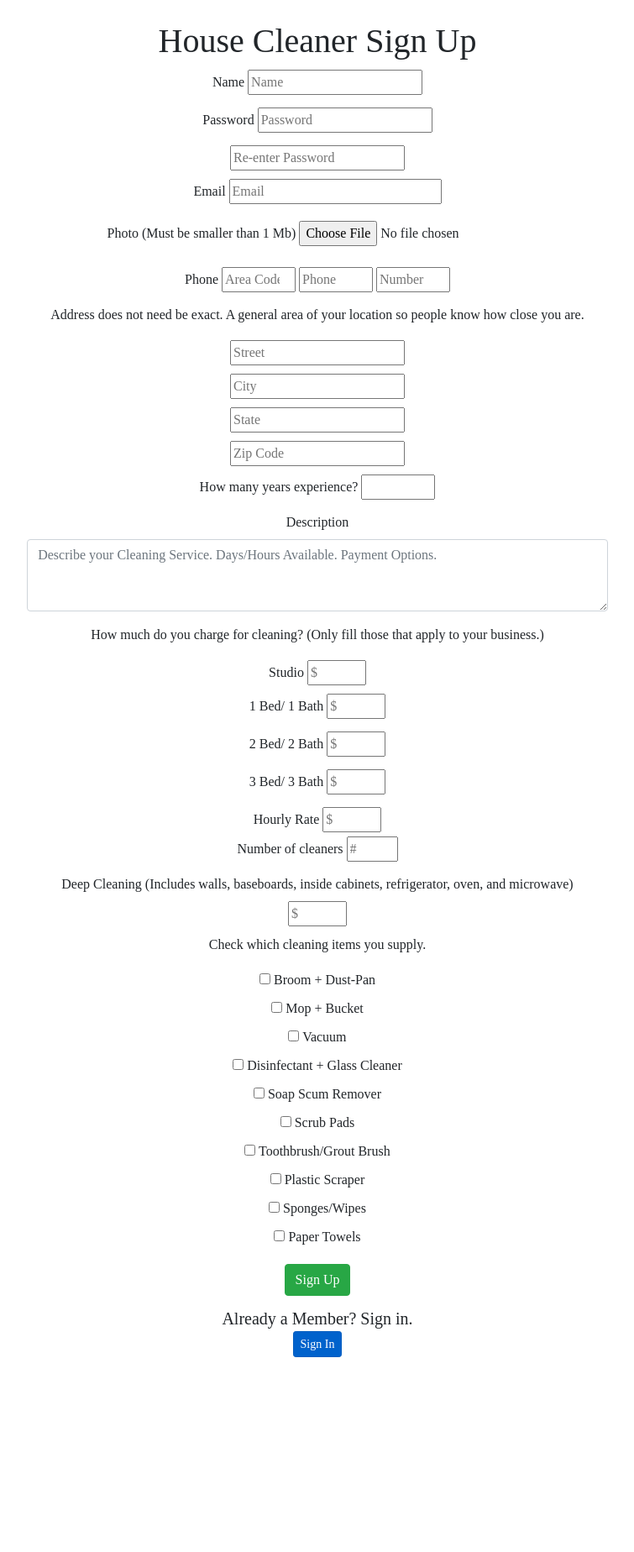
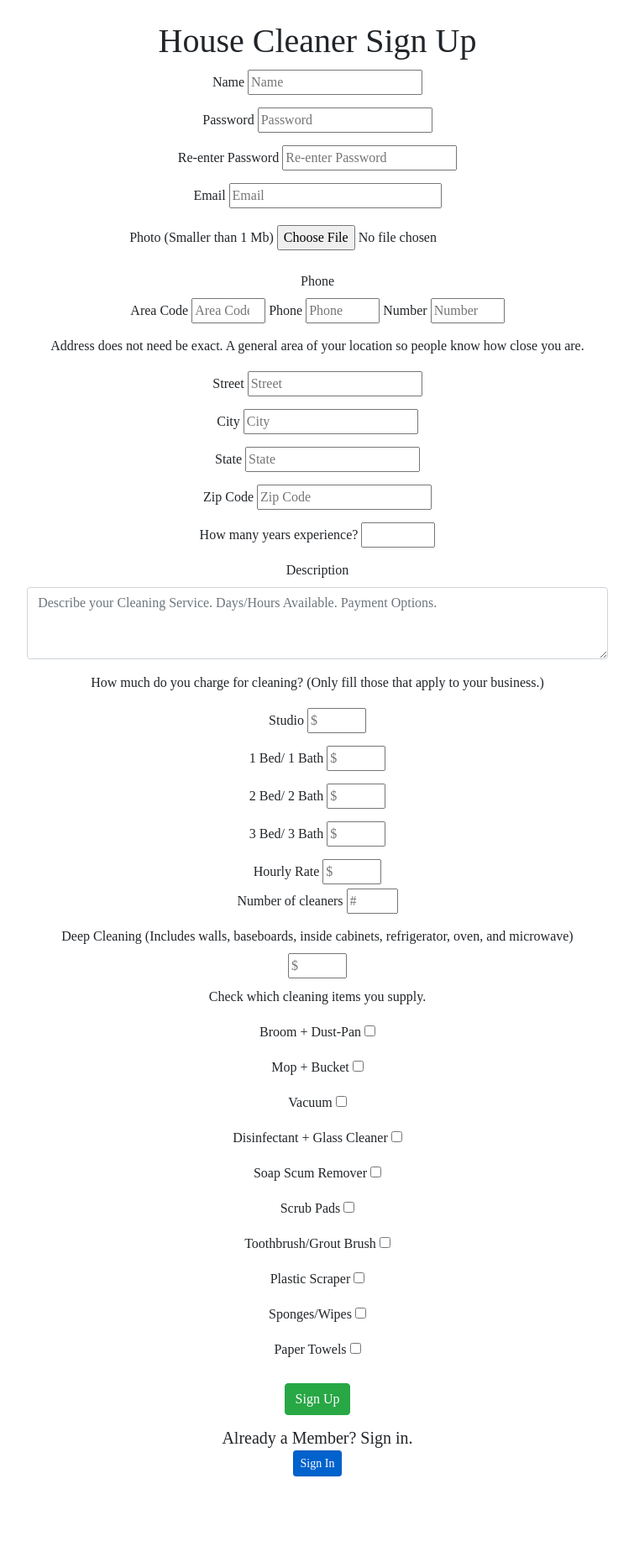
Before and after one commit to russell305/housekeeping, a Flask app: template templates/signup.html in a window 1280 px wide. Shown: the whole page at 84% size, without its empty margins (262-1017 px from the left). Before the commit the page ends 1616 px from the top, so only its background shows below. Run offline with Flask 2, Linux system fonts and the light colour scheme; the template is opened without the code that fills it, so the values that code supplies are empty; some libraries are stand-ins or nearby versions.

Commit message:
labeled form

```diff
--- a/application.py
+++ b/application.py
@@ -13,9 +13,9 @@ import json #for Python to Javascript
 import requests #for JSON
 import hashlib #password
 import re  #regex
-# from flask_seasurf import SeaSurf
 from flask_sslify import SSLify
 # from flask_talisman import Talisman # https  use this instead SSLify
+# from flask_seasurf import SeaSurf # goes with talisman
 
 app = Flask(__name__) # Instantiate a new web application called `app`, with `__name__` representing the current file
 # Talisman(app)
@@ -113,7 +113,7 @@ def index():
 			}
 		index=index+1
 		houseclean_list.append(houseclean_data)
-		print ("houseclean_data",houseclean_data["description"])
+		# print ("houseclean_data",houseclean_data["description"])
 	return render_template("index.html", houseclean_list=houseclean_list )
 
 @app.route("/signup", methods = ["POST"]) #way to get sign in from index to sign-up page
@@ -149,7 +149,7 @@ def user():
 		return "name and password dont match"
 	else:
 		user = db.execute("SELECT * FROM houseclean7 WHERE name = :name AND password = :password", {"name": name, "password": password}).fetchall()
-	print ("user",user)
+	# print ("user",user)
 	return render_template("user.html", user=user)
 
 @app.route('/ipn/',methods=['POST'])
@@ -193,10 +193,15 @@ def uploader():
 
 @app.route('/uploader2', methods = ['GET', 'POST'])
 def uploader2():
-	print ("image",session['image'])
+	# print ("image",session['image'])
 	db.execute("INSERT INTO photos(image) VALUES (:image)", {"image":session['image']})
 	db.commit()
 	return 'file uploaded successfully'
+
+@app.route('/hi', methods = ['GET', 'POST'])
+def hi():
+
+	return 'hi tehre'
 
 
 @app.route("/signup_check", methods = ["POST"])
--- a/templates/index.html
+++ b/templates/index.html
@@ -307,6 +307,7 @@ var map = new google.maps.Map(document.getElementById('map'), {
 												'</div>'+
 												'<div class="col-md-3">'+
 														'<p id = "column-title">Phone</p>'+
+													// '	action="{{ url_for("hi") }}"'+
 														'<a href='+"tel:"+houseclean_list[i]['phone']+' itemprop="telephone" >'+"Press to Call "+houseclean_list[i]['phone']+'</a>'+
 												'</div>'+
 											'</div>'+
--- a/templates/signup.html
+++ b/templates/signup.html
@@ -84,122 +84,157 @@
 												<label for="name_label">Name</label>
 	  	 					 				<input id="name_label"type="text" name="name" placeholder="Name" maxlength="40" required>
 	  						 		</div>
+
 										<div class = "input-fields" >
-												<label>Password</label>
-	  	 					 				<input type="text" placeholder="Password" maxlength="20" size = "20" required>
-	  	 					 		</div>
-										<div class = "input-fields" >
-	  	 					 				<input type="text" name="password" placeholder="Re-enter Password" maxlength="20" size = "20" required>
+												<label for="password_label">Password</label>
+	  	 					 				<input id="password_label" type="text" placeholder="Password" maxlength="20" size = "20" required>
 	  	 					 		</div>
 
 										<div class = "input-fields" >
-											<label>Email</label>
-	  	 					 				<input type="text" name="email" placeholder="Email" maxlength="40" size = "25" required>
+												<label for = "re_password_label">Re-enter Password</label>
+	  	 					 				<input id = "re_password_label" type="text" name="password" placeholder="Re-enter Password" maxlength="20" size = "20" required>
+	  	 					 		</div>
 
-	  	 					 		</div>
+										<div class = "input-fields" >
+												<label for = "email_label" >Email</label>
+	  	 					 				<input id = "email_label" type="text" name="email" placeholder="Email" maxlength="40" size = "25" required>
+										</div>
+
 										<div class = "input-fields image" >
-											<label>Photo (Must be smaller than 1 Mb)</label>
-
-											<input type = "file" name = "image" accept="image/x-png, image/jpeg, image/jpg"/ required>
+											<label for = "photo_label" >Photo (Smaller than 1 Mb)</label>
+											<input id = "photo_label" type = "file" name = "image" accept="image/x-png, image/jpeg, image/jpg"/ required>
 	  	 					 		</div>
 
 										<div class = "input-fields">
-											<label>Phone</label>
-	  										<input type="number" name="phone1" placeholder="Area Code" oninput="if(value.length>3)value=value.slice(0,3)" min="1" max="99999" required>
-												<input type="number" name="phone2" placeholder="Phone" oninput="if(value.length>3)value=value.slice(0,3)" min="1" max="99999" required>
-												<input type="number" name="phone3" placeholder="Number" oninput="if(value.length>4)value=value.slice(0,4)" min="1" max="99999" required>
+
+											<div>
+												<label>Phone</label>
+											</div>
+												<label for = "area_label" >Area Code</label>
+	  										<input id = "area_label" type="number" name="phone1" placeholder="Area Code" oninput="if(value.length>3)value=value.slice(0,3)" min="1" max="99999" required>
+
+												<label for = "phone_label" >Phone</label>
+												<input id = "phone_label" type="number" name="phone2" placeholder="Phone" oninput="if(value.length>3)value=value.slice(0,3)" min="1" max="99999" required>
+
+												<label for = "pnumber_label" >Number</label>
+												<input id = "pnumber_label" type="number" name="phone3" placeholder="Number" oninput="if(value.length>4)value=value.slice(0,4)" min="1" max="99999" required>
 	  								</div>
+
 										<label>Address does not need be exact.  A general area of your location so people
 											know how close you are.</label>
 	  	 					 		<div class = "input-fields">
-	  	 					 			 	<input type="text" name="street" placeholder="Street" maxlength="90" required>
+												<label for = "street_label" >Street</label>
+	  	 					 			 	<input id = "street_label" type="text" name="street" placeholder="Street" maxlength="90" required>
 	  	 					 		</div>
 	  	 					 		<div class = "input-fields">
-	  	 					 			 	<input type="text" name="city" placeholder="City" maxlength="20" required>
+												<label for = "city_label" >City</label>
+	  	 					 			 	<input id = "city_label" type="text" name="city" placeholder="City" maxlength="20" required>
 	  	 					 		</div>
 	  	 					 		<div class = "input-fields">
-	  	 					 			 	<input type="text" name="state" placeholder="State" maxlength="20" required>
+												<label for = "state_label" >State</label>
+	  	 					 			 	<input id = "state_label" type="text" name="state" placeholder="State" maxlength="20" required>
 	  	 					 		</div>
 	  								<div class = "input-fields">
-	  	 					 			 	<input type="text" name="zip_code" placeholder="Zip Code" maxlength="20" >
+												<label for = "zip_label" >Zip Code</label>
+	  	 					 			 	<input id = "zip_label" type="text" name="zip_code" placeholder="Zip Code" maxlength="20" >
 	  	 					 		</div>
 										<div class = "input-fields">
 
-											<label>How many years experience?</label>
-	  										<input type="number" name="years" oninput="if(value.length>3)value=value.slice(0,3)" min="1" max="99999" required>
+											<label for = "years_label" >How many years experience?</label>
+	  										<input id="years_label" type="number" name="years" oninput="if(value.length>3)value=value.slice(0,3)" min="1" max="99999" required>
 	  								</div>
 
 	  								<div class="form-group">
-											<label>Description</label>
-	  										<textarea class="form-control" name="description" placeholder="Describe your Cleaning Service. Days/Hours Available. Payment Options." rows="3"  maxlength="600"  required></textarea>
+											<label for = "description_label" >Description</label>
+	  										<textarea id="description_label" class="form-control" name="description" placeholder="Describe your Cleaning Service. Days/Hours Available. Payment Options." rows="3"  maxlength="600"  required></textarea>
 	  							  </div>
 
 										<label>How much do you charge for cleaning? (Only fill those that apply to your business.)</label>
 
 
 	  								<div class = "input-fields">
-	  										</label> Studio</label>
-	  										<input type="number" name="studio" placeholder="$" oninput="if(value.length>3)value=value.slice(0,3)" min="1" max="999" >
+												<label for = "studio_label" > Studio</label>
+	  										<input id="studio_label" type="number" name="studio" placeholder="$" oninput="if(value.length>3)value=value.slice(0,3)" min="1" max="999" >
 	  								</div>
 										<div class = "input-fields">
-	  										<label>1 Bed/ 1 Bath</label>
-	  										<input type="number" name="one_bed" placeholder="$" oninput="if(value.length>3)value=value.slice(0,3)" min="1" max="999" >
+	  										<label for = "onebed_label" >1 Bed/ 1 Bath</label>
+	  										<input id="onebed_label" type="number" name="one_bed" placeholder="$" oninput="if(value.length>3)value=value.slice(0,3)" min="1" max="999" >
 	  								</div>
 										<div class = "input-fields">
-	  										<label >2 Bed/ 2 Bath</label>
-	  										<input type="number" name="two_bed" placeholder="$" oninput="if(value.length>3)value=value.slice(0,3)" min="1" max="999" >
+	  										<label for = "twobed_label" >2 Bed/ 2 Bath</label>
+	  										<input id="twobed_label" type="number" name="two_bed" placeholder="$" oninput="if(value.length>3)value=value.slice(0,3)" min="1" max="999" >
 	  								</div>
 										<div class = "input-fields">
-	  										<label >3 Bed/ 3 Bath</label>
-	  										<input type="number" name="three_bed" placeholder="$" oninput="if(value.length>3)value=value.slice(0,3)" min="1" max="999" >
+	  										<label for = "threebed_label" >3 Bed/ 3 Bath</label>
+	  										<input id="threebed_label" type="number" name="three_bed" placeholder="$" oninput="if(value.length>3)value=value.slice(0,3)" min="1" max="999" >
 	  								</div>
 										<div class = "input-fields">
 											<div>
-												<label >Hourly Rate</label>
-	  										<input type="number" name="hourly_rate" placeholder="$" oninput="if(value.length>3)value=value.slice(0,3)" min="1" max="999" >
+												<label for = "hourlyrate_label" >Hourly Rate</label>
+	  										<input id="hourlyrate_label" type="number" name="hourly_rate" placeholder="$" oninput="if(value.length>3)value=value.slice(0,3)" min="1" max="999" >
 											</div>
 
-												<label >Number of cleaners</label>
-												<input type="number" name="numcleaners" placeholder="#" oninput="if(value.length>2)value=value.slice(0,2)" min="1" max="99" >
+												<label for = "numcleaners_label" >Number of cleaners</label>
+												<input id="numcleaners_label" type="number" name="numcleaners" placeholder="#" oninput="if(value.length>2)value=value.slice(0,2)" min="1" max="99" >
 	  								</div>
 
 
 										<div class = "input-fields">
-	  										<label>Deep Cleaning (Includes walls, baseboards, inside cabinets, refrigerator, oven, and microwave)</label>
-	  										<input type="number" name="deep_clean" placeholder="$" oninput="if(value.length>3)value=value.slice(0,3)" min="1" max="999" >
+	  										<label for = "deepclean_label" >Deep Cleaning (Includes walls, baseboards, inside cabinets, refrigerator, oven, and microwave)</label>
+	  										<input id = "deepclean_label" type="number" name="deep_clean" placeholder="$" oninput="if(value.length>3)value=value.slice(0,3)" min="1" max="999" >
 	  								</div>
 										<label>Check which cleaning items you supply.</label>
 
 										<div class="input-fields">
-	  										<input type="checkbox" name="broom"> Broom + Dust-Pan<br>
+												<label for = "broom_label" >Broom + Dust-Pan</label>
+	  										<input id = "broom_label" type="checkbox" name="broom">
 	  								</div>
+
 										<div class="input-fields">
-	  										<input type="checkbox" name="mop"> Mop + Bucket<br>
+												<label for = "mop_label" >Mop + Bucket</label>
+	  										<input id = "mop_label" type="checkbox" name="mop">
 	  								</div>
+
 										<div class="input-fields">
-	  										<input type="checkbox" name="vacuum"> Vacuum<br>
+												<label for = "vacuum_label" >Vacuum</label>
+	  										<input id = "vacuum_label" type="checkbox" name="vacuum">
 	  								</div>
+
 										<div class="input-fields">
-	  										<input type="checkbox" name="disinfectant"> Disinfectant + Glass Cleaner<br>
+												<label for = "disinfectant_label" >Disinfectant + Glass Cleaner</label>
+	  										<input id = "disinfectant_label" type="checkbox" name="disinfectant">
 	  								</div>
+
 										<div class="input-fields">
-	  										<input type="checkbox" name="soap_scum"> Soap Scum Remover<br>
+												<label for = "ss_label" >Soap Scum Remover</label>
+	  										<input id = "ss_label" type="checkbox" name="soap_scum">
 	  								</div>
+
 										<div class="input-fields">
-	  										<input type="checkbox" name="scrub_pads"> Scrub Pads<br>
+												<label for = "scrub_label" >Scrub Pads</label>
+	  										<input id = "scrub_label" type="checkbox" name="scrub_pads">
 	  								</div>
+
 										<div class="input-fields">
-	  										<input type="checkbox" name="tooth_brush"> Toothbrush/Grout Brush<br>
+												<label for = "tb_label" >Toothbrush/Grout Brush</label>
+	  										<input id = "tb_label" type="checkbox" name="tooth_brush">
 	  								</div>
+
 										<div class="input-fields">
-	  										<input type="checkbox" name="scraper"> Plastic Scraper<br>
+												<label for = "scraper_label" >Plastic Scraper</label>
+	  										<input id = "scraper_label" type="checkbox" name="scraper">
 	  								</div>
+
 										<div class="input-fields">
-	  										<input type="checkbox" name="sponges"> Sponges/Wipes<br>
+												<label for = "sponges_label" >Sponges/Wipes</label>
+	  										<input id = "sponges_label" type="checkbox" name="sponges">
 	  								</div>
+
 										<div class="input-fields">
-	  										<input type="checkbox" name="paper_towels"> Paper Towels<br>
+												<label for = "pt_label" >Paper Towels</label>
+	  										<input id = "pt_label" type="checkbox" name="paper_towels">
 	  								</div>
+
 									</div>
 	  								<button class="btn btn-success btn-md ">Sign Up</button>
   								</form>
```
